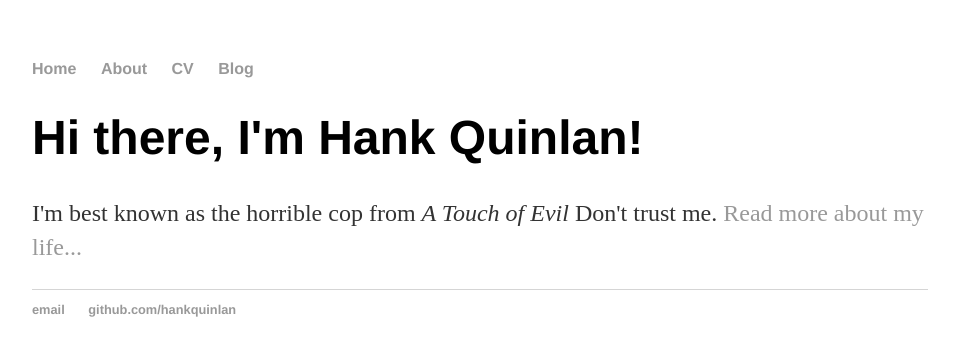
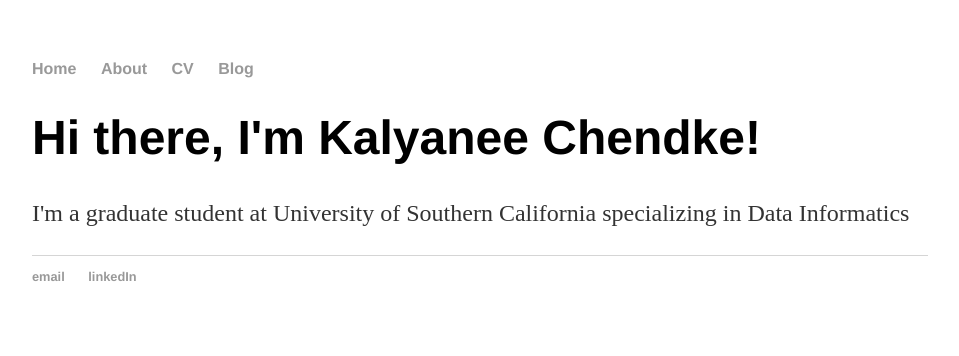
Before and after one commit to kalyc/kalyc.github.io, a plain HTML site: page index.html in a window 1280 px wide. Shown: the whole page, without its empty margins (160-1119 px from the left). Drawn offline with Linux system fonts and the light colour scheme.

Commit message:
added linkedin and emailing address

```diff
--- a/index.html
+++ b/index.html
@@ -1,7 +1,7 @@
 <!DOCTYPE html>
 <html>
 	<head>
-		<title>Hank Quinlan, Horrible Cop</title>
+		<title>Kalyanee Chendke</title>
 		<link rel="stylesheet" type="text/css" href="/css/main.css">
 	</head>
 	<body>
@@ -15,14 +15,14 @@
 		</nav>
 		<div class="container">
     		<div class="blurb">
-        		<h1>Hi there, I'm Hank Quinlan!</h1>
-				<p>I'm best known as the horrible cop from <em>A Touch of Evil</em> Don't trust me. <a href="/about">Read more about my life...</a></p>
+        		<h1>Hi there, I'm Kalyanee Chendke!</h1>
+				<p>I'm a graduate student at University of Southern California specializing in Data Informatics</p>
     		</div><!-- /.blurb -->
 		</div><!-- /.container -->
 		<footer>
     		<ul>
-        		<li><a href="mailto:hankquinlanhub@gmail.com">email</a></li>
-        		<li><a href="https://github.com/hankquinlan">github.com/hankquinlan</a></li>
+        		<li><a href="mailto:chendke@usc.edu">email</a></li>
+        		<li><a href="https://www.linkedin.com/in/kalyaneechendke">linkedIn</a></li>
 			</ul>
 		</footer>
 	</body>
```
